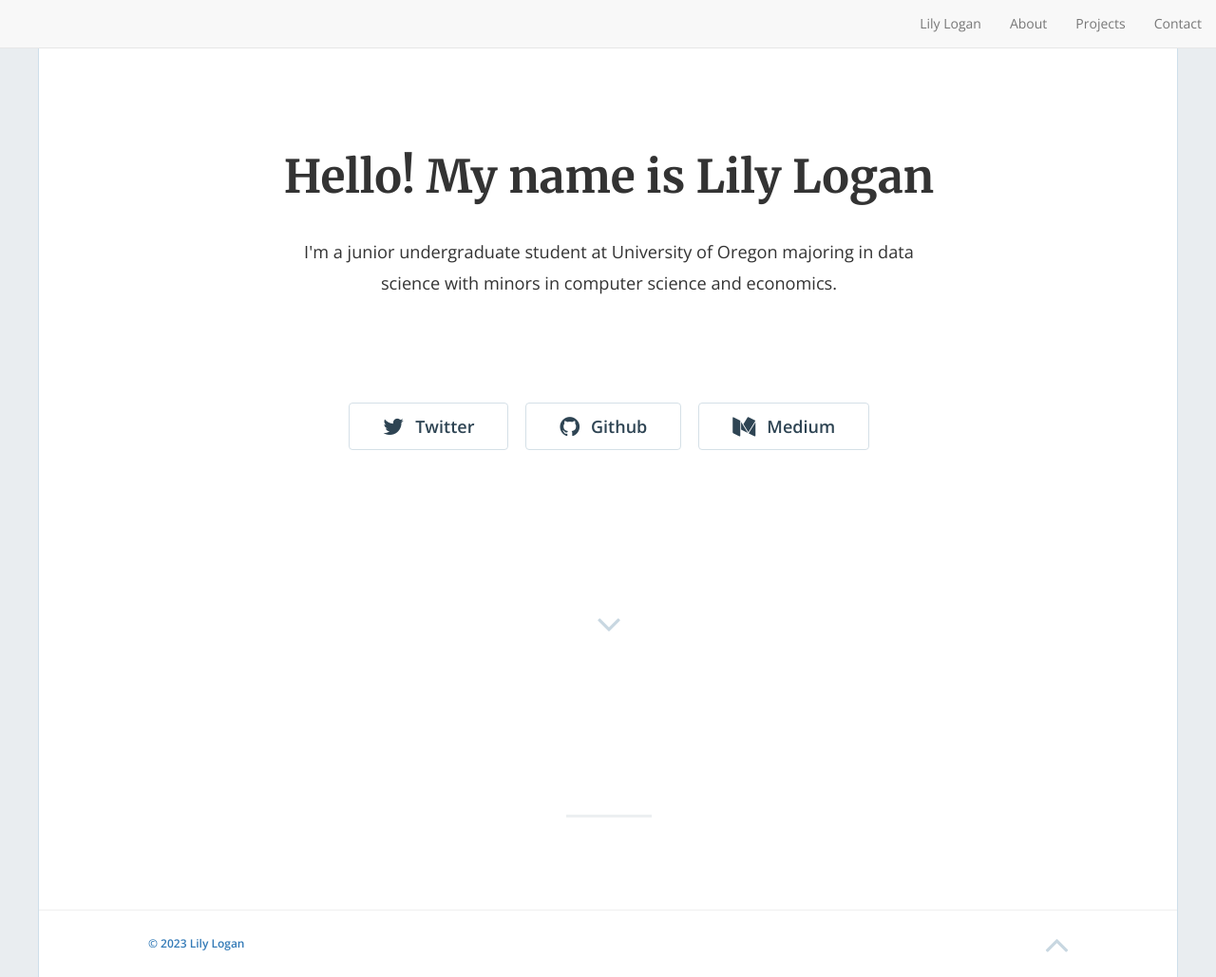
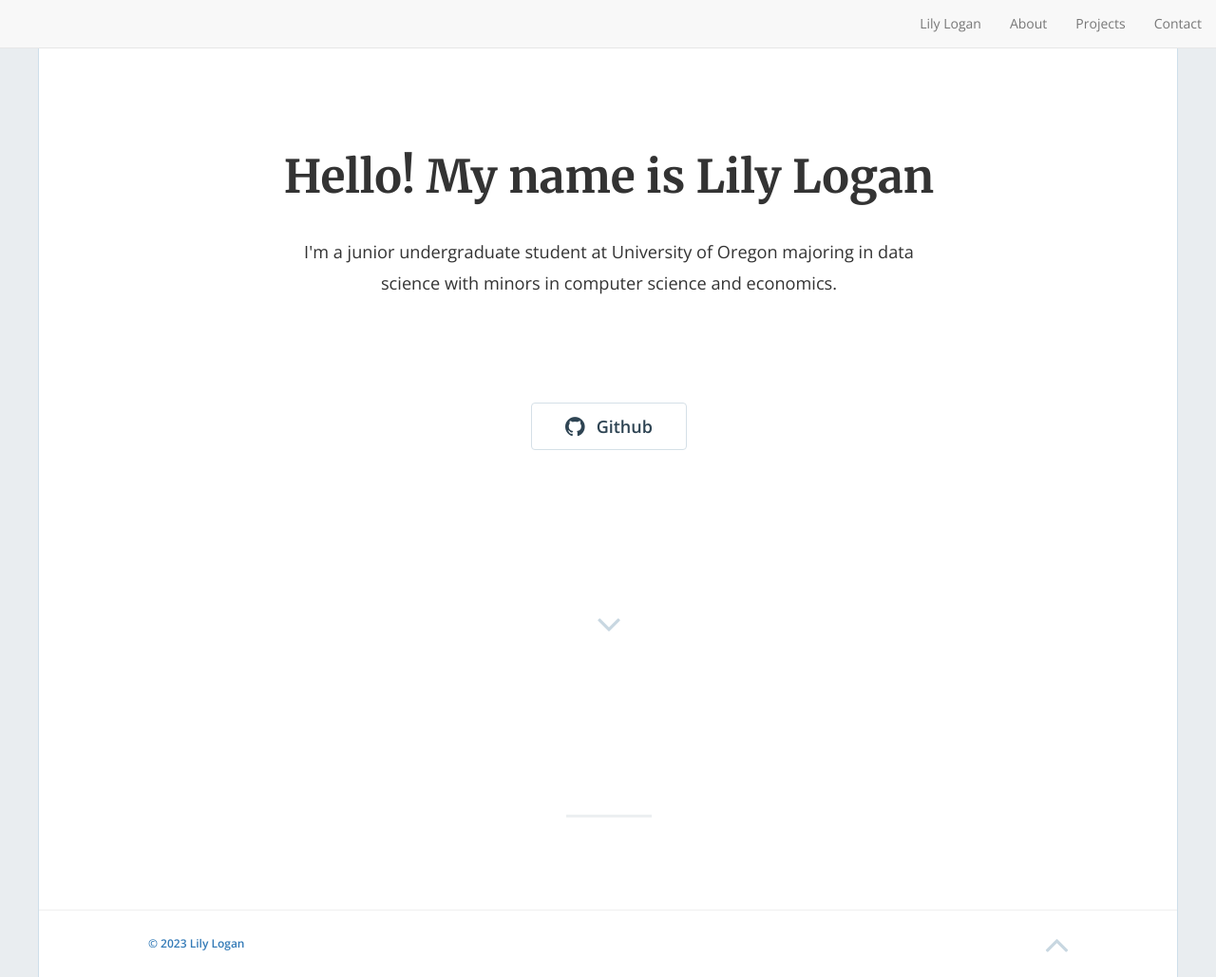
Before and after one commit to lilylogan/lilylogan.github.io, a Jekyll site: the page built from index.html, in a window 1280 px wide and 1029 px high. Shown: the whole window at 95% size. Built offline with Jekyll 4.4.1, drawn with Linux system fonts in a browser that asks for light colours; nearby versions of some CDN libraries; library files that are not in the unit come from our copies.

Commit message:
Update home-hero.html

```diff
--- a/_includes/home-hero.html
+++ b/_includes/home-hero.html
@@ -27,15 +27,15 @@
 
           <div class="hero-buttons">
 
-            {% if site.twitter_username != '' %}
+<!--             {% if site.twitter_username != '' %}
               <a href="https://twitter.com/{{ site.twitter_username }}"><button class="btn btn-default btn-lg"><i class="fa fa-twitter fa-lg"></i>Twitter</button></a>
-            {% endif %}
+            {% endif %} -->
             {% if site.github_username != '' %}
               <a href="https://github.com/{{ site.github_username }}"><button class="btn btn-default btn-lg"><i class="fa fa-github fa-lg"></i>Github</button></a>
             {% endif %}
-            {% if site.medium_username != '' %}
+<!--             {% if site.medium_username != '' %}
               <a href="https://{{ site.medium_username }}"><button class="btn btn-default btn-lg"><i class="fa fa-medium fa-lg"></i>Medium</button></a>
-            {% endif %}
+            {% endif %} -->
 
           </div>
 
```
